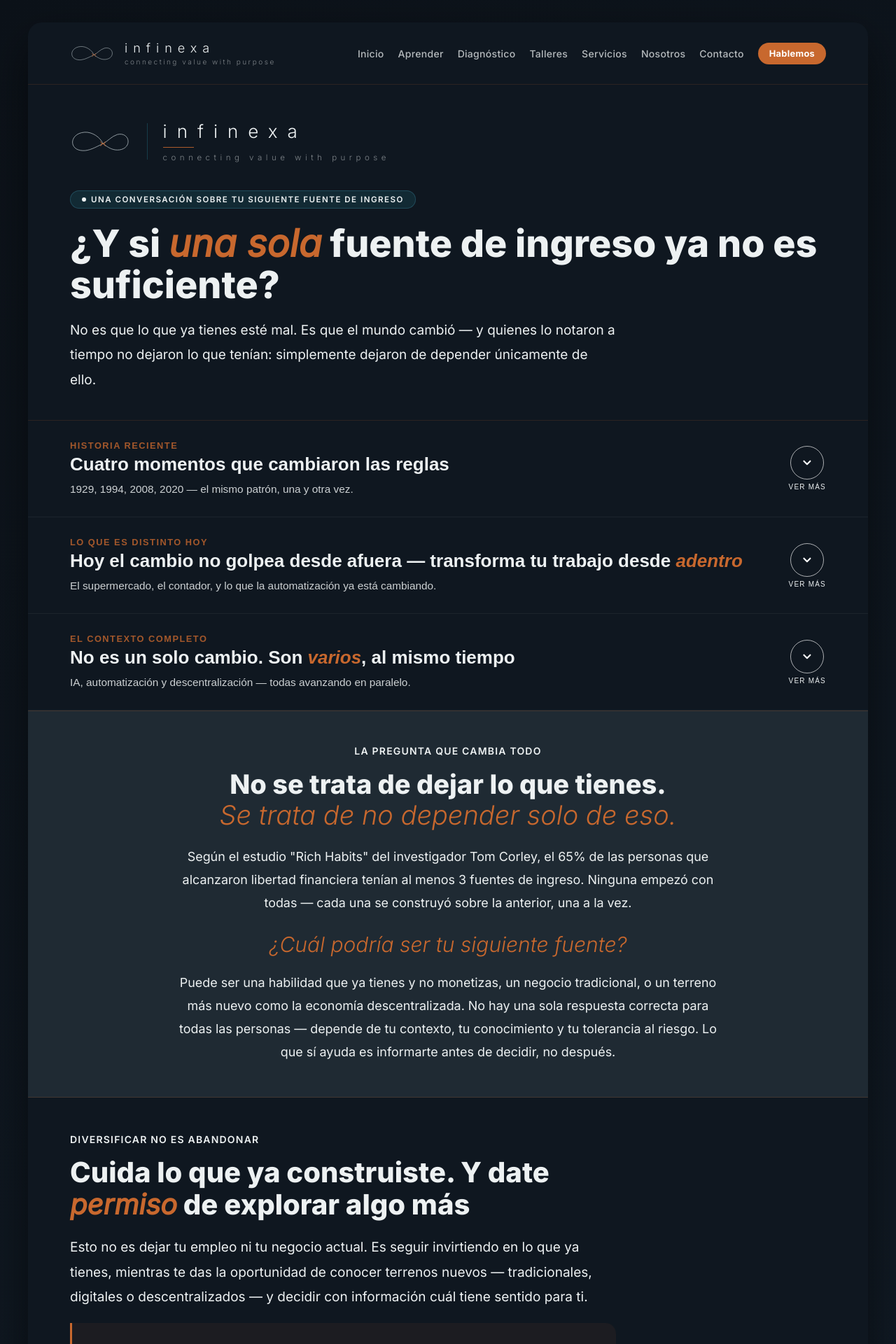
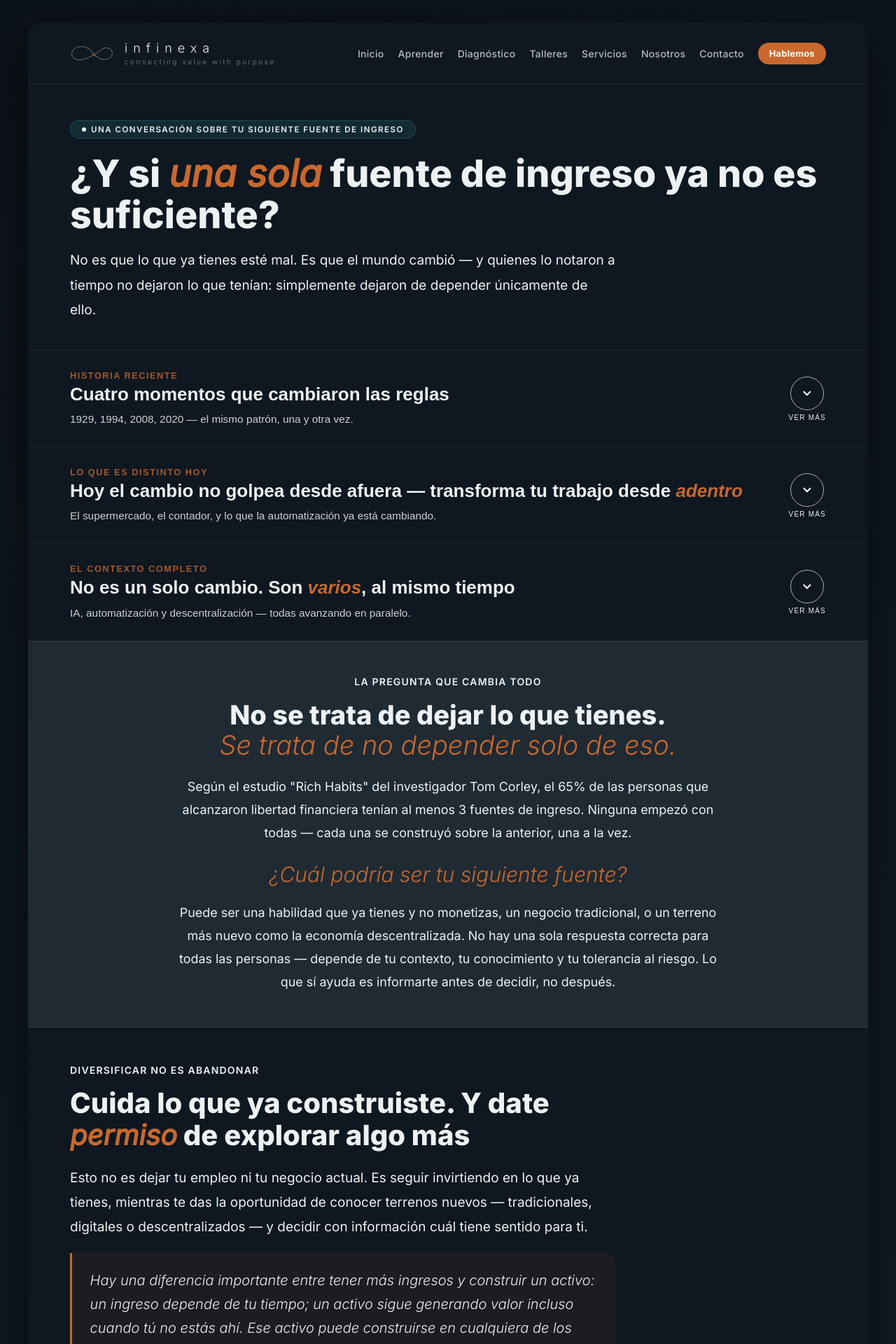
Before and after one commit to Appsalex/infinexa, a Jekyll site: the page built from diversifica/index.html, in a window 1280 px wide. Shown: the top 1920 px of the page at 70% size. Built offline with Jekyll 4.4.1, drawn with Linux system fonts in a browser that asks for light colours.

Commit message:
Fase 1.5E: eliminar logo duplicado en /infografia/ y /diversifica/
Al migrar ambas páginas al nav compartido en Fase 1.5D, se pasó por alto que su .hdr conservaba el bloque .ifx-lockup (logo grande + separador + wordmark) heredado de antes de la migración — el mismo logo que el {% include nav.html %} justo arriba ya muestra en tamaño pequeño (.ifx-lockup-sm). El resultado era el logo de Infinexa renderizado dos veces al cargar la página.

Esta misma clase de bug (logo duplicado en el header) ya se había encontrado y corregido en /servicios/ durante Fase 1.5A (issue #8 de aquella auditoría) — servicios ya no tiene ningún rastro de .ifx-lockup ni de su CSS. infografia/ y diversifica/ quedaron fuera de ese barrido porque en 1.5A todavía no estaban integradas al sistema; al integrarlas recién en 1.5D, la migración de nav no incluyó esta verificación específica.

Corregido: eliminado el bloque HTML .ifx-lockup de ambos .hdr (se conserva el resto del header: gancho-text/edu-badge/hero-h1/hero-sub sin cambios), y eliminado el CSS ahora huérfano (.ifx-lockup, .ifx-sep-v, .ifx-wm, .ifx-name, .ifx-line, .ifx-tag) en ambos archivos, verificado que ninguna otra clase los reutiliza.

No se modificó contenido editorial, GA4, QR, CTA, SEO, JSON-LD, formularios ni rutas.

```diff
--- a/diversifica/index.html
+++ b/diversifica/index.html
@@ -80,12 +80,6 @@ html,body{width:100%;min-height:100vh;background:var(--bg-dk);font-family:'Inter
 
 /* ── HEADER ── */
 .hdr{padding:clamp(28px,4vw,52px) var(--pad) clamp(24px,3.5vw,40px);border-bottom:1px solid var(--border);}
-.ifx-lockup{display:flex;align-items:center;gap:clamp(14px,2vw,22px);margin-bottom:clamp(24px,3.5vw,40px);}
-.ifx-sep-v{width:.6px;height:clamp(36px,5vw,52px);background:var(--petroleo);opacity:.7;flex-shrink:0;}
-.ifx-wm{display:flex;flex-direction:column;gap:4px;}
-.ifx-name{font-size:clamp(18px,2.2vw,26px);font-weight:300;color:var(--plata-cl);letter-spacing:clamp(6px,1.2vw,14px);}
-.ifx-line{width:44px;height:.8px;background:var(--cobre);opacity:.85;margin:3px 0;}
-.ifx-tag{font-size:clamp(10px,.9vw,12px);font-weight:300;color:var(--plata-cl);letter-spacing:clamp(3px,.5vw,5.5px);opacity:.5;}
 .edu-badge{display:inline-flex;align-items:center;gap:7px;background:rgba(27,77,92,0.35);border:1px solid rgba(46,110,128,0.5);border-radius:20px;padding:5px clamp(12px,1.5vw,16px);margin-bottom:clamp(14px,2vw,20px);}
 .edu-badge-dot{width:6px;height:6px;border-radius:50%;background:var(--plata-cl);}
 .edu-badge-text{font-size:clamp(10px,.9vw,12px);font-weight:600;color:var(--plata-cl);letter-spacing:1.5px;text-transform:uppercase;}
@@ -217,20 +211,6 @@ html,body{width:100%;min-height:100vh;background:var(--bg-dk);font-family:'Inter
 
 <!-- ══ HEADER / SLIDE 1 ══ -->
 <div class="hdr">
-  <div class="ifx-lockup">
-    <svg width="88" height="44" viewBox="95 52 215 80" xmlns="http://www.w3.org/2000/svg">
-      <path d="M 210 100 C 202 78,172 58,146 60 C 116 62,102 82,104 98 C 106 116,124 126,148 124 C 170 122,196 106,210 100 C 224 94,240 74,260 68 C 282 62,298 76,298 92 C 298 110,282 122,260 122 C 238 122,222 108,210 100" fill="none" stroke="#BDC8CC" stroke-width="1.8" stroke-linecap="round" stroke-linejoin="round"/>
-      <path d="M 202 93 Q 210 100 202 108" fill="none" stroke="#C8682E" stroke-width="2.2" stroke-linecap="round"/>
-      <path d="M 218 93 Q 210 100 218 108" fill="none" stroke="#C8682E" stroke-width="2.2" stroke-linecap="round"/>
-      <circle cx="210" cy="100" r="2.4" fill="#C8682E"/>
-    </svg>
-    <div class="ifx-sep-v"></div>
-    <div class="ifx-wm">
-      <div class="ifx-name">infinexa</div>
-      <div class="ifx-line"></div>
-      <div class="ifx-tag">connecting value with purpose</div>
-    </div>
-  </div>
   <div class="edu-badge"><div class="edu-badge-dot"></div><div class="edu-badge-text">Una conversación sobre tu siguiente fuente de ingreso</div></div>
   <div class="hero-h1">¿Y si <em>una sola</em> fuente de ingreso ya no es suficiente?</div>
   <div class="hero-sub" style="margin-top:12px;">No es que lo que ya tienes esté mal. Es que el mundo cambió — y quienes lo notaron a tiempo no dejaron lo que tenían: simplemente dejaron de depender únicamente de ello.</div>
```
Also changed, not shown: infografia/index.html (+0 -20 lines).
